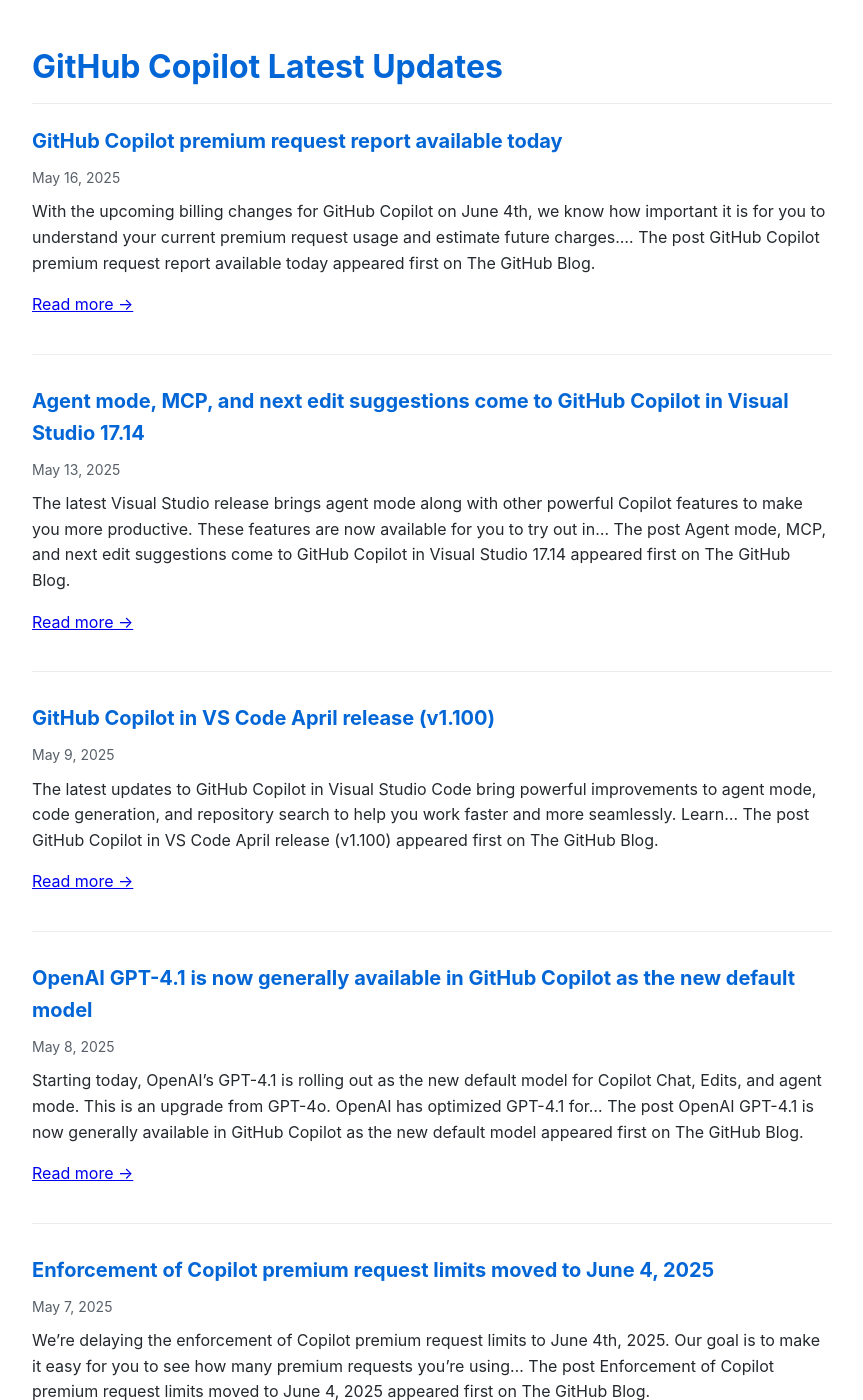
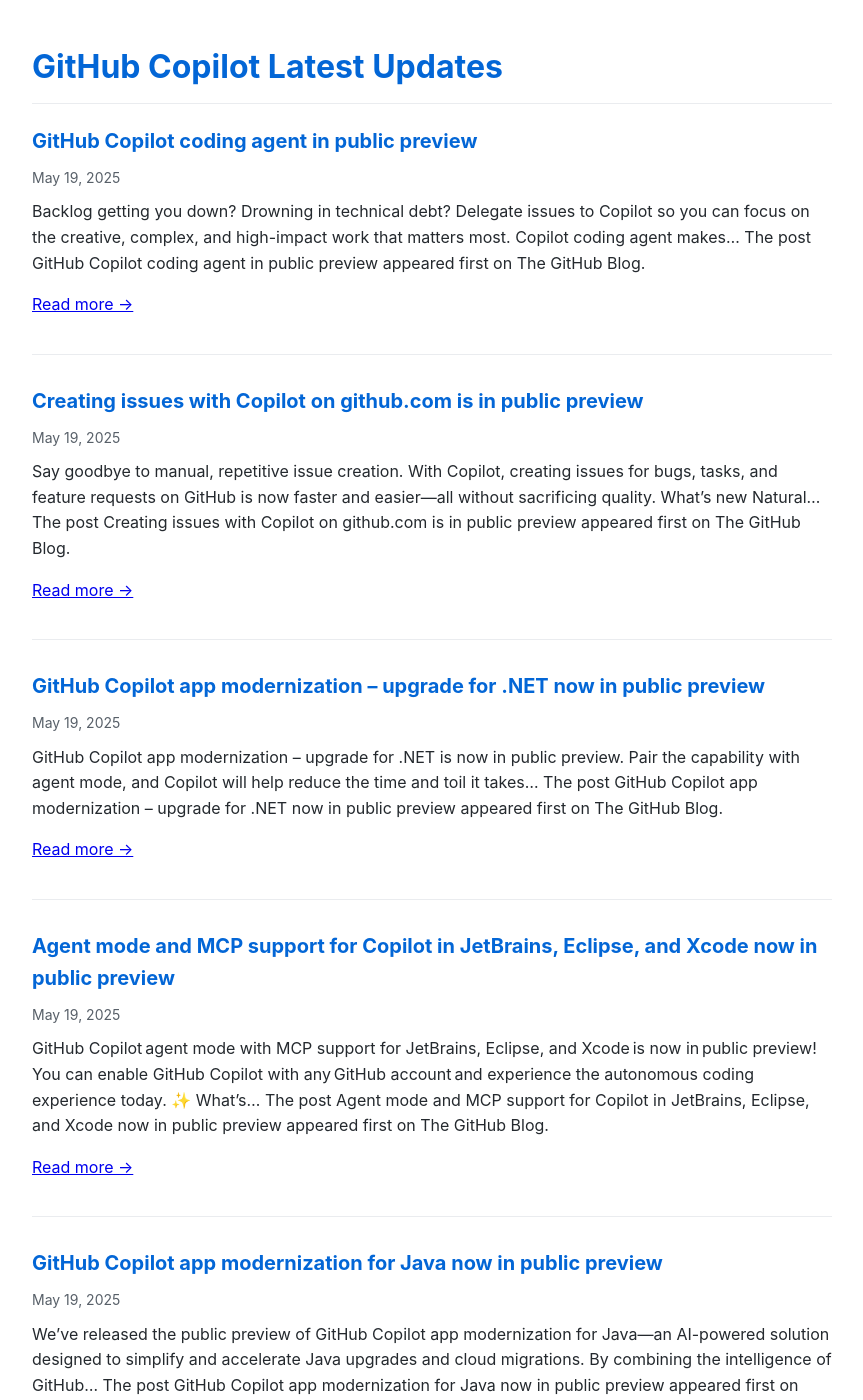
Before and after one commit to Oregand/oregand.github.io, a Jekyll site: the page copilot-feed.html, which Jekyll copies as it is, in a window 1280 px wide and 1400 px high. Shown: the whole window, without its empty margins (208-1071 px from the left). Built offline with Jekyll 4.4.1, drawn with Linux system fonts in a browser that asks for light colours; some of the changed text lies outside the part shown.

Commit message:
Update RSS feed

```diff
--- a/copilot-feed.html
+++ b/copilot-feed.html
@@ -65,6 +65,71 @@
 
   <div class="feed-item">
     <div class="feed-title">
+      <a href="https://github.blog/changelog/2025-05-19-github-copilot-coding-agent-in-public-preview" target="_blank">GitHub Copilot coding agent in public preview</a>
+    </div>
+    <div class="feed-date">May 19, 2025</div>
+    <div class="feed-description">
+      Backlog getting you down? Drowning in technical debt? Delegate issues to Copilot so you can focus on the creative, complex, and high-impact work that matters most. Copilot coding agent makes&#8230;
+The post GitHub Copilot coding agent in public preview appeared first on The GitHub Blog.
+
+      <p><a href="https://github.blog/changelog/2025-05-19-github-copilot-coding-agent-in-public-preview" target="_blank">Read more →</a></p>
+    </div>
+  </div>
+
+  <div class="feed-item">
+    <div class="feed-title">
+      <a href="https://github.blog/changelog/2025-05-19-creating-issues-with-copilot-on-github-com-is-in-public-preview" target="_blank">Creating issues with Copilot on github.com is in public preview</a>
+    </div>
+    <div class="feed-date">May 19, 2025</div>
+    <div class="feed-description">
+      Say goodbye to manual, repetitive issue creation. With Copilot, creating issues for bugs, tasks, and feature requests on GitHub is now faster and easier&#8212;all without sacrificing quality. What&#8217;s new Natural&#8230;
+The post Creating issues with Copilot on github.com is in public preview appeared first on The GitHub Blog.
+
+      <p><a href="https://github.blog/changelog/2025-05-19-creating-issues-with-copilot-on-github-com-is-in-public-preview" target="_blank">Read more →</a></p>
+    </div>
+  </div>
+
+  <div class="feed-item">
+    <div class="feed-title">
+      <a href="https://github.blog/changelog/2025-05-19-github-copilot-app-modernization-upgrade-for-net-now-in-public-preview" target="_blank">GitHub Copilot app modernization – upgrade for .NET now in public preview</a>
+    </div>
+    <div class="feed-date">May 19, 2025</div>
+    <div class="feed-description">
+      GitHub Copilot app modernization &#8211; upgrade for .NET is now in public preview. Pair the capability with agent mode, and Copilot will help reduce the time and toil it takes&#8230;
+The post GitHub Copilot app modernization &#8211; upgrade for .NET now in public preview appeared first on The GitHub Blog.
+
+      <p><a href="https://github.blog/changelog/2025-05-19-github-copilot-app-modernization-upgrade-for-net-now-in-public-preview" target="_blank">Read more →</a></p>
+    </div>
+  </div>
+
+  <div class="feed-item">
+    <div class="feed-title">
+      <a href="https://github.blog/changelog/2025-05-19-agent-mode-and-mcp-support-for-copilot-in-jetbrains-eclipse-and-xcode-now-in-public-preview" target="_blank">Agent mode and MCP support for Copilot in JetBrains, Eclipse, and Xcode now in public preview</a>
+    </div>
+    <div class="feed-date">May 19, 2025</div>
+    <div class="feed-description">
+      GitHub Copilot&#8239;agent mode with MCP support for JetBrains, Eclipse, and Xcode&#8239;is now in&#8239;public preview! You can enable GitHub Copilot with any&#8239;GitHub account&#8239;and experience the autonomous coding experience today. &#10024; What&#8217;s&#8230;
+The post Agent mode and MCP support for Copilot in JetBrains, Eclipse, and Xcode now in public preview appeared first on The GitHub Blog.
+
+      <p><a href="https://github.blog/changelog/2025-05-19-agent-mode-and-mcp-support-for-copilot-in-jetbrains-eclipse-and-xcode-now-in-public-preview" target="_blank">Read more →</a></p>
+    </div>
+  </div>
+
+  <div class="feed-item">
+    <div class="feed-title">
+      <a href="https://github.blog/changelog/2025-05-19-github-copilot-app-modernization-for-java-now-in-public-preview" target="_blank">GitHub Copilot app modernization for Java now in public preview</a>
+    </div>
+    <div class="feed-date">May 19, 2025</div>
+    <div class="feed-description">
+      We&#8217;ve released the public preview of GitHub Copilot app modernization for Java&#8212;an AI-powered solution designed to simplify and accelerate Java upgrades and cloud migrations. By combining the intelligence of GitHub&#8230;
+The post GitHub Copilot app modernization for Java now in public preview appeared first on The GitHub Blog.
+
+      <p><a href="https://github.blog/changelog/2025-05-19-github-copilot-app-modernization-for-java-now-in-public-preview" target="_blank">Read more →</a></p>
+    </div>
+  </div>
+
+  <div class="feed-item">
+    <div class="feed-title">
       <a href="https://github.blog/changelog/2025-05-16-github-copilot-premium-request-report-available-today" target="_blank">GitHub Copilot premium request report available today</a>
     </div>
     <div class="feed-date">May 16, 2025</div>
@@ -128,73 +193,8 @@ The post Enforcement of Copilot premium request limits moved to June 4, 2025 app
     </div>
   </div>
 
-  <div class="feed-item">
-    <div class="feed-title">
-      <a href="https://github.blog/changelog/2025-05-07-copilot-code-review-now-supports-all-languages-in-public-preview" target="_blank">Copilot Code Review now supports all languages in public preview</a>
-    </div>
-    <div class="feed-date">May 7, 2025</div>
-    <div class="feed-description">
-      Copilot Code Review now supports all programming languages in public preview. This has been one of the most common requests from users. Previously limited to select languages, Copilot now provides&#8230;
-The post Copilot Code Review now supports all languages in public preview appeared first on The GitHub Blog.
-
-      <p><a href="https://github.blog/changelog/2025-05-07-copilot-code-review-now-supports-all-languages-in-public-preview" target="_blank">Read more →</a></p>
-    </div>
-  </div>
-
-  <div class="feed-item">
-    <div class="feed-title">
-      <a href="https://github.blog/changelog/2025-04-28-copilot-edits-for-jetbrains-ides-is-generally-available" target="_blank">Copilot Edits for JetBrains IDEs is generally available</a>
-    </div>
-    <div class="feed-date">April 29, 2025</div>
-    <div class="feed-description">
-      Copilot Edits is now generally available in JetBrains IDEs. This powerful feature lets you refactor, optimize, and iterate on your code faster&#8212;across one or multiple files&#8212;all from within Copilot Chat.&#8230;
-The post Copilot Edits for JetBrains IDEs is generally available appeared first on The GitHub Blog.
-
-      <p><a href="https://github.blog/changelog/2025-04-28-copilot-edits-for-jetbrains-ides-is-generally-available" target="_blank">Read more →</a></p>
-    </div>
-  </div>
-
-  <div class="feed-item">
-    <div class="feed-title">
-      <a href="https://github.blog/changelog/2025-04-23-github-copilot-code-review-now-supports-c-c-kotlin-and-swift" target="_blank">GitHub Copilot code review now supports C, C++, Kotlin, and Swift</a>
-    </div>
-    <div class="feed-date">April 23, 2025</div>
-    <div class="feed-description">
-      GitHub Copilot code review now supports C, C++, Kotlin, Swift, and several other popular languages. With this update, you can receive AI-powered review suggestions for even more code in your&#8230;
-The post GitHub Copilot code review now supports C, C++, Kotlin, and Swift appeared first on The GitHub Blog.
-
-      <p><a href="https://github.blog/changelog/2025-04-23-github-copilot-code-review-now-supports-c-c-kotlin-and-swift" target="_blank">Read more →</a></p>
-    </div>
-  </div>
-
-  <div class="feed-item">
-    <div class="feed-title">
-      <a href="https://github.blog/changelog/2025-04-18-github-copilot-for-xcode-adds-workspace-and-support-for-claude-3-7-sonnet-and-gpt-4-5" target="_blank">GitHub Copilot for Xcode adds @workspace and support for Claude 3.7 Sonnet and GPT-4.5</a>
-    </div>
-    <div class="feed-date">April 19, 2025</div>
-    <div class="feed-description">
-      The GitHub Copilot for Xcode extension now allows you to ask questions about your entire codebase using the @workspace context. Additionally, we have added support for new models, including Claude&#8230;
-The post GitHub Copilot for Xcode adds @workspace and support for Claude 3.7 Sonnet and GPT-4.5 appeared first on The GitHub Blog.
-
-      <p><a href="https://github.blog/changelog/2025-04-18-github-copilot-for-xcode-adds-workspace-and-support-for-claude-3-7-sonnet-and-gpt-4-5" target="_blank">Read more →</a></p>
-    </div>
-  </div>
-
-  <div class="feed-item">
-    <div class="feed-title">
-      <a href="https://github.blog/changelog/2025-04-17-organization-custom-instructions-now-available" target="_blank">Organization custom instructions now available</a>
-    </div>
-    <div class="feed-date">April 17, 2025</div>
-    <div class="feed-description">
-      Copilot Chat on github.com now supports organization custom instructions! This feature allows Copilot Enterprise customers to set default instructions for all users in their organization, ensuring a consistent experience across&#8230;
-The post Organization custom instructions now available appeared first on The GitHub Blog.
-
-      <p><a href="https://github.blog/changelog/2025-04-17-organization-custom-instructions-now-available" target="_blank">Read more →</a></p>
-    </div>
-  </div>
-
   <div class="update-info">
-    Feed last updated: May 19, 2025 at 12:01 PM
+    Feed last updated: May 20, 2025 at 12:02 AM
   </div>
 </body>
 </html>
```
